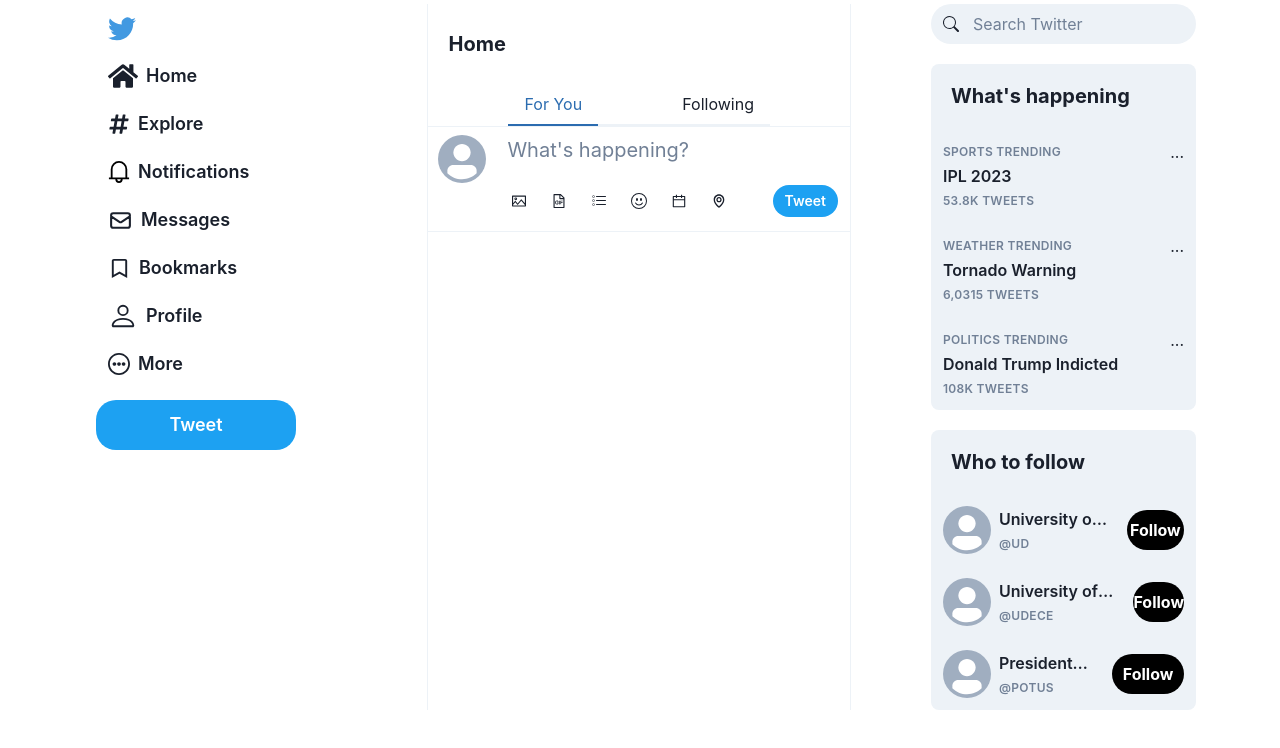
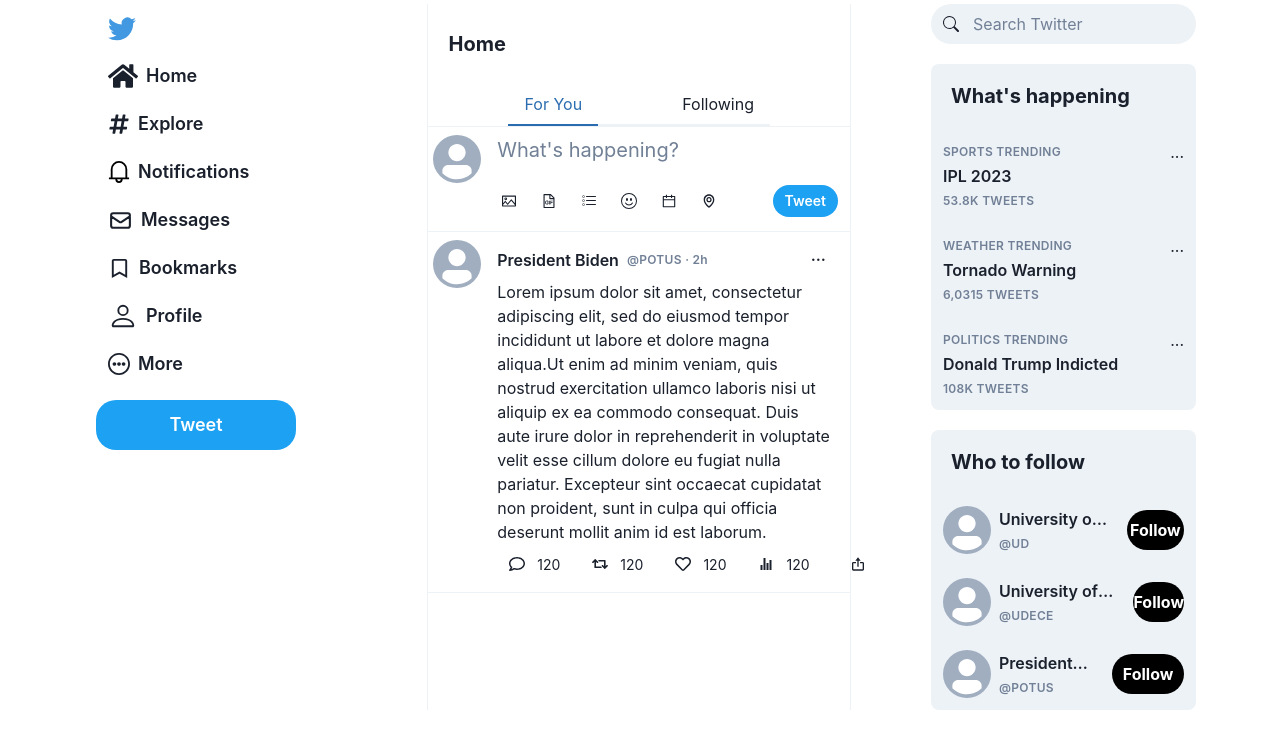
Before and after one commit to alexbushi/mock-twitter, a React (Create React App) app: page / in a window 1280 px wide. Shown: the top 748 px of the page. Built offline with nearby package versions, Linux system fonts and the light colour scheme.

Commit message:
Created static Tweet component

```diff
--- a/src/components/CreateTweet.tsx
+++ b/src/components/CreateTweet.tsx
@@ -24,7 +24,7 @@
   return (
     <Grid
       templateRows="repeat(2, 1fr)"
-      templateColumns="repeat(6, 1fr)"
+      templateColumns="repeat(7, 1fr)"
       gap={1}
       borderBottom="1px"
       borderColor="gray.100"
@@ -32,7 +32,7 @@
       <GridItem rowSpan={2} colSpan={1} justifySelf="center" pt={2}>
         <Avatar />
       </GridItem>
-      <GridItem colSpan={5} h="50px" p={2}>
+      <GridItem colSpan={6} h="50px" p={2}>
         <Input
           ref={ref}
           placeholder="What's happening?"
@@ -40,7 +40,7 @@
           fontSize="20px"
         />
       </GridItem>
-      <GridItem colSpan={5} pr={3}>
+      <GridItem colSpan={6} pr={3}>
         <HStack>
           <ButtonGroup spacing={0} size="md" variant="ghost" color="#4299E1">
             <IconButton icon={<AiOutlinePicture />} aria-label="Image 1" />
--- a/src/components/MainList.tsx
+++ b/src/components/MainList.tsx
@@ -1,5 +1,6 @@
 import { Heading, Spacer, Tab, TabList, Tabs } from "@chakra-ui/react";
 import CreateTweet from "./CreateTweet";
+import Tweet from "./Tweet";
 
 const MainList = () => {
   return (
@@ -15,6 +16,7 @@
         </TabList>
       </Tabs>
       <CreateTweet />
+      <Tweet />
     </>
   );
 };
--- /dev/null
+++ b/src/components/Tweet.tsx
@@ -0,0 +1,82 @@
+import {
+  Avatar,
+  Box,
+  Button,
+  ButtonGroup,
+  Grid,
+  GridItem,
+  HStack,
+  IconButton,
+  Spacer,
+  Text,
+} from "@chakra-ui/react";
+import { BiExport } from "react-icons/bi";
+import { FaRegComment, FaRetweet, FaRegHeart } from "react-icons/fa";
+import { IoIosStats } from "react-icons/io";
+
+const Tweet = () => {
+  return (
+    <Grid
+      templateColumns="repeat(7, 1fr)"
+      gap={1}
+      borderBottom="1px"
+      borderColor="gray.100"
+      _hover={{ bg: "gray.100", transition: "background-color 0.4s ease" }}
+    >
+      <GridItem colSpan={1} justifySelf="center" pt={2}>
+        <Avatar />
+      </GridItem>
+      <GridItem colSpan={6} p={2}>
+        <HStack>
+          <Box fontWeight="semibold" as="h5" lineHeight="tight" noOfLines={1}>
+            President Biden
+          </Box>
+          <Box
+            color="gray.500"
+            fontWeight="semibold"
+            letterSpacing="wide"
+            fontSize="xs"
+          >
+            @POTUS · 2h
+          </Box>
+          <Spacer />
+          <Button variant="ghost" pb={2}>
+            ...
+          </Button>
+        </HStack>
+        <Box pr={3}>
+          Lorem ipsum dolor sit amet, consectetur adipiscing elit, sed do
+          eiusmod tempor incididunt ut labore et dolore magna aliqua.Ut enim ad
+          minim veniam, quis nostrud exercitation ullamco laboris nisi ut
+          aliquip ex ea commodo consequat. Duis aute irure dolor in
+          reprehenderit in voluptate velit esse cillum dolore eu fugiat nulla
+          pariatur. Excepteur sint occaecat cupidatat non proident, sunt in
+          culpa qui officia deserunt mollit anim id est laborum.
+        </Box>
+        <HStack align="center">
+          <ButtonGroup size="md" variant="ghost" alignItems="center">
+            <IconButton icon={<FaRegComment />} aria-label="Image 1" mr={-2} />
+            <Text fontSize="14px" mr={3}>
+              120
+            </Text>
+            <IconButton icon={<FaRetweet />} aria-label="Image 1" mr={-2} />
+            <Text fontSize="14px" mr={3}>
+              120
+            </Text>
+            <IconButton icon={<FaRegHeart />} aria-label="Image 1" mr={-2} />
+            <Text fontSize="14px" mr={3}>
+              120
+            </Text>
+            <IconButton icon={<IoIosStats />} aria-label="Image 1" mr={-2} />
+            <Text fontSize="14px" mr={5}>
+              120
+            </Text>
+            <IconButton icon={<BiExport />} aria-label="Image 1" />
+          </ButtonGroup>
+        </HStack>
+      </GridItem>
+    </Grid>
+  );
+};
+
+export default Tweet;
```
